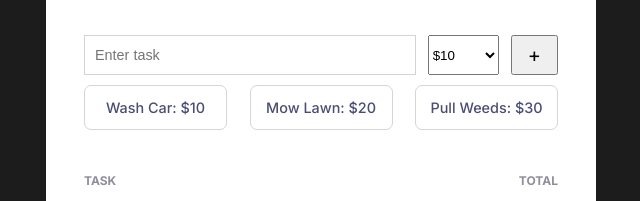
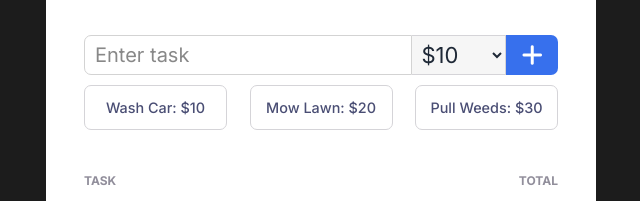
Before and after one commit to gregplumbly/scrimba-invoice-creator, a plain HTML site: page index.html in a window 1280 px wide. Shown: the part 190-391 px from the top of the page, without its empty margins (319-959 px from the left). Drawn offline with Linux system fonts and the light colour scheme.

Commit message:
Styled the custom task input fields to Figma spec (minus the chevron.

```diff
--- a/index.css
+++ b/index.css
@@ -16,12 +16,14 @@ p {
 
 body {
   background: #1c1c1c;
-  font-family: "Inter", sans-serif;
 }
 
 button {
+  cursor: pointer;
+}
+
+input, select, button, body {
   font-family: "Inter", sans-serif;
-  cursor: pointer;
 }
 
 .container {
@@ -44,7 +46,6 @@ button {
 h1 {
   color: #2b283a;
   font-size: 2.5rem;
-  font-style: normal;
   font-weight: 800;
   line-height: 40px;
   letter-spacing: -0.8px;
@@ -53,7 +54,6 @@ h1 {
 h2 {
   color: #2b283a;
   font-size: 1rem;
-  font-style: normal;
   font-weight: 400;
   line-height: 28px;
 }
@@ -77,6 +77,11 @@ main {
   font-weight: 500;
 }
 
+.task-btn:hover {
+  background: #3770ED;
+  color: #FFF;
+}
+
 .freetext-form {
   display: flex;
   flex-direction: row;
@@ -87,33 +92,47 @@ main {
 }
 
 .task-input {
-  /* border-radius: 7px; */
+  border-radius: 7px 0 0 7px;
   /* border: 1px solid #d5d4d8; */
   border: 1px solid lightgray;
   background: #fff;
   color: #4a4e74;
-  width: 143px;
+  width: 69%;
   height: 40px;
-  font-size: 0.9rem;
+  font-size: 1.25rem;
   font-weight: 500;
   width: 70%;
   padding: 0 0 0 10px;
 }
 
+.task-input::placeholder {
+  color: #888;
+  font-weight: 400;
+}
+
 /* select */
 .amount {
   height: 40px;
-  width: 15%;
+  width: 20%;
+  text-align: left;
+  padding-left: 5px;
+  color: #1F2937;
+  font-weight: 300;
+  font-size: 1.375rem;
+  background: #F6F6F6;
+  border: 1px solid #D5D4D8;
+  border-left: none;
+  cursor: pointer;
 }
 
 .freetext-btn {
   height: 40px;
-  width: 40px;
-  font-size: 20px;
-  width: 10%;
-  display: flex;
-  justify-content: center;
-  align-items: center;
+  width: 11%;
+  font-size: 1.5rem;
+  background: #3770ED;
+  color: #FFF;
+  border: none;
+  border-radius: 0px 7px 7px 0px;
 }
 
 .tasks {
--- a/index.html
+++ b/index.html
@@ -36,14 +36,13 @@
               id="freetext-input"
               placeholder="Enter task"
             />
-            <select name="amount" id="amount" class="amount">
+            <select name="amount" class="amount" id="amount">
               <option value="10">$10</option>
               <option value="20">$20</option>
               <option value="30">$30</option>
               <option value="50">$50</option>
             </select>
-            <button type="submit" id="freetext-btn" class="freetext-btn">
-              +
+            <button type="submit" class="freetext-btn" id="freetext-btn"><i class="fa-solid fa-plus"></i>
             </button>
           </div>
 
```
